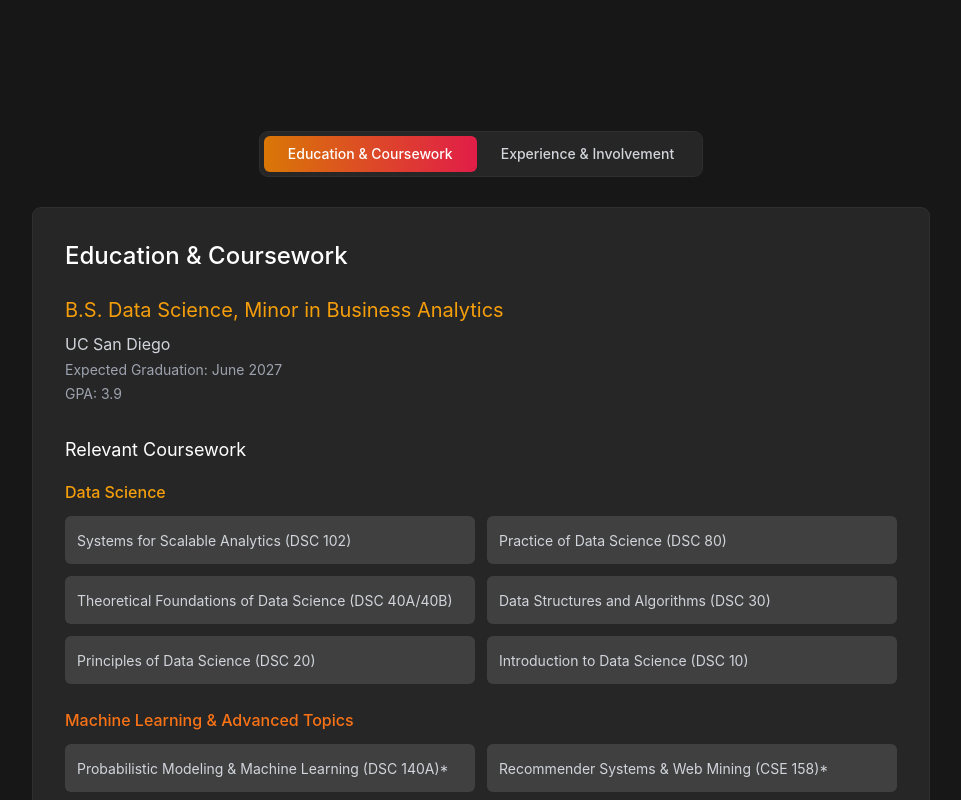
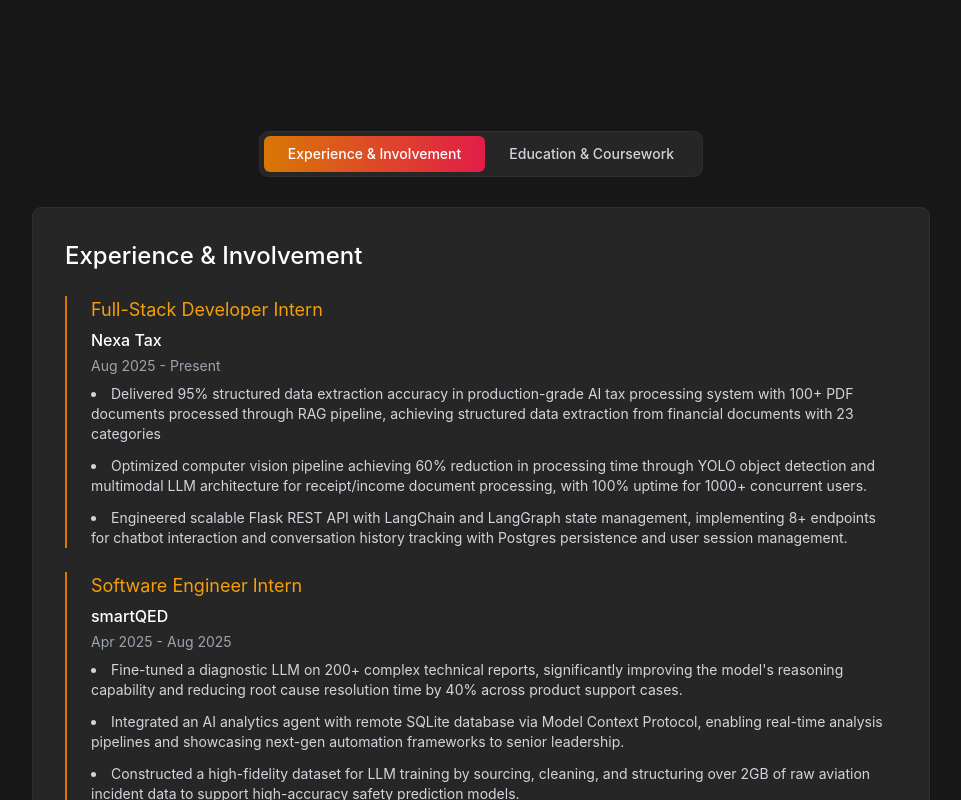
Before and after one commit to athervvidhate/portfolio, a React (Vite) app: page / in a window 1280 px wide. Shown: the part 1380-2180 px from the top of the page, without its empty margins (159-1120 px from the left). Built offline with nearby package versions, Linux system fonts and the light colour scheme; a web font is replaced by a local one.

Commit message:
updated resume and site for nexa

```diff
--- a/src/Portfolio.tsx
+++ b/src/Portfolio.tsx
@@ -31,7 +31,7 @@
   ]
 
 
-  const [activeTab, setActiveTab] = useState("education")
+  const [activeTab, setActiveTab] = useState("experience")
   const [showHeader, setShowHeader] = useState(false);
   const [isDarkMode, setIsDarkMode] = useState(true);
 
@@ -149,17 +149,25 @@
 
   const experience = [
     {
+      title: "Full-Stack Developer Intern",
+      organization: "Nexa Tax",
+      period: "Aug 2025 - Present",
+      description: "Delivered 95% structured data extraction accuracy in production-grade AI tax processing system with 100+ PDF documents processed through RAG pipeline, achieving structured data extraction from financial documents with 23 categories",
+      description2: "Optimized computer vision pipeline achieving 60% reduction in processing time through YOLO object detection and multimodal LLM architecture for receipt/income document processing, with 100% uptime for 1000+ concurrent users.",
+      description3: "Engineered scalable Flask REST API with LangChain and LangGraph state management, implementing 8+ endpoints for chatbot interaction and conversation history tracking with Postgres persistence and user session management."
+    },
+    {
       title: "Software Engineer Intern",
       organization: "smartQED",
-      period: "Jun 2025 - Present",
-      description: "Fine-tuned a diagnostic LLM on 200+ complex technical reports, significantly improving the model’s reasoning capability and reducing root cause resolution time by 40% across product support cases.",
+      period: "Apr 2025 - Aug 2025",
+      description: "Fine-tuned a diagnostic LLM on 200+ complex technical reports, significantly improving the model's reasoning capability and reducing root cause resolution time by 40% across product support cases.",
       description2: "Integrated an AI analytics agent with remote SQLite database via Model Context Protocol, enabling real-time analysis pipelines and showcasing next-gen automation frameworks to senior leadership.",
       description3: "Constructed a high-fidelity dataset for LLM training by sourcing, cleaning, and structuring over 2GB of raw aviation incident data to support high-accuracy safety prediction models."
     },
     {
       title: "Economics Lab Research Assistant",
       organization: "UC San Diego Economics Department",
-      period: "Jan 2024 - Jul 2025",
+      period: "Apr 2025 - Aug 2025",
       description: "Engineered an open source data pipeline using the Library of Congress API to extract over 100,000 entries on historical newspaper coverage of 19th-century presidential campaigns.",
       description2: "Analyzed relationships between historical newspaper titles by constructing directed graphs and applying connected components analysis to identify and group over 300 related publications.",
       description3: "Developed Python scripts with API pagination and error recovery logic, ensuring 100% data retrieval completion across multi-page JSON responses and optimizing network efficiency."
@@ -175,7 +183,7 @@
     {
       title: "Active Member",
       organization: "Tau Kappa Epsilon",
-      period: "Sep 2023 - Present",
+      period: "Sep 2024 - Present",
       description: "Built Tau Kappa Epsilon alumni engagement portal using Next.js and React to support donations, networking, and access to chapter history for 1000+ members",
       description2: "Implemented software development lifecycle practices including conventional commits and code review standards to ensure high code quality.",
     },
@@ -530,20 +538,20 @@
             <div className="flex justify-center mb-8">
               <div className="bg-neutral-200 dark:bg-neutral-800 rounded-lg p-1 flex flex-col sm:flex-row ring-1 ring-neutral-300 dark:ring-white/10">
                 <button
+                  onClick={() => setActiveTab("experience")}
+                  className={`px-4 sm:px-6 py-2 rounded-md text-sm font-medium transition-colors duration-200 whitespace-nowrap ${
+                    activeTab === "experience" ? "bg-gradient-to-r from-amber-600 to-rose-600 text-white" : "text-gray-600 dark:text-gray-300 hover:text-gray-900 dark:hover:text-white"
+                  }`}
+                >
+                  Experience & Involvement
+                </button>
+                <button
                   onClick={() => setActiveTab("education")}
                   className={`px-4 sm:px-6 py-2 rounded-md text-sm font-medium transition-colors duration-200 whitespace-nowrap ${
                     activeTab === "education" ? "bg-gradient-to-r from-amber-600 to-rose-600 text-white" : "text-gray-600 dark:text-gray-300 hover:text-gray-900 dark:hover:text-white"
                   }`}
                 >
                   Education & Coursework
-                </button>
-                <button
-                  onClick={() => setActiveTab("experience")}
-                  className={`px-4 sm:px-6 py-2 rounded-md text-sm font-medium transition-colors duration-200 whitespace-nowrap ${
-                    activeTab === "experience" ? "bg-gradient-to-r from-amber-600 to-rose-600 text-white" : "text-gray-600 dark:text-gray-300 hover:text-gray-900 dark:hover:text-white"
-                  }`}
-                >
-                  Experience & Involvement
                 </button>
               </div>
             </div>
```
Also changed, not shown: 2 other files (tests, documents, lock files or other folders).
